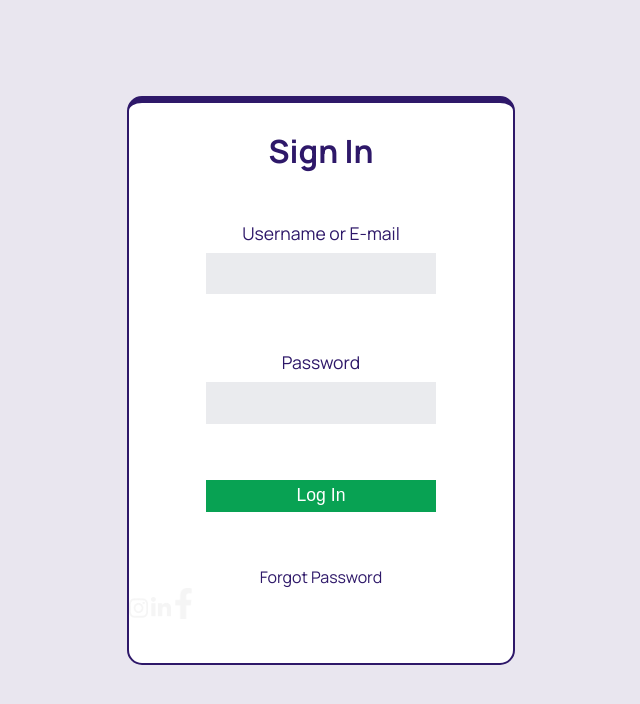
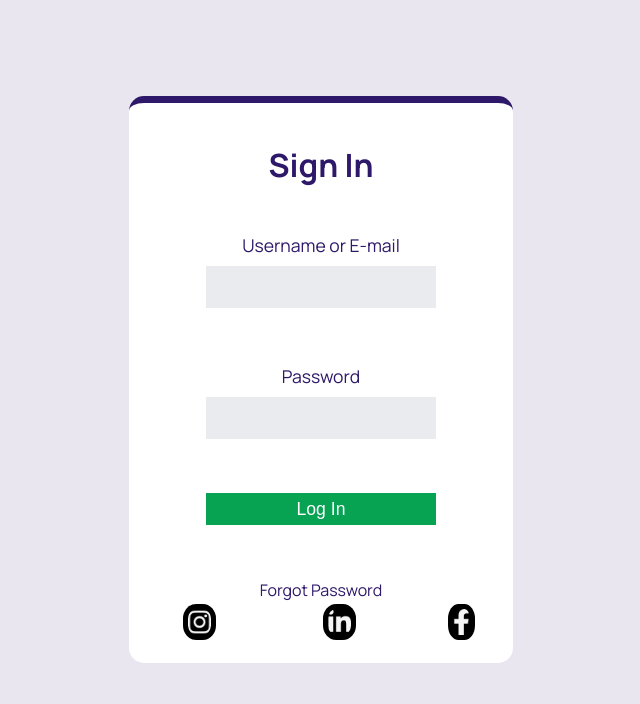
Before and after one commit to hels237/kampcoder48, a plain HTML site: page SignIn.html in a window 1280 px wide. Shown: the whole page, without its empty margins (319-959 px from the left). Drawn offline with Linux system fonts and the light colour scheme.

Commit message:
somes changement in a logForm, new add

```diff
--- a/SignIn.html
+++ b/SignIn.html
@@ -34,15 +34,24 @@
 
 
             <div class="socialNetwork">
+
+                <div class="blokImage">
                     <a href="#" target="_blank">
-                    <img src="/images/instagram.png">
+                        <img src="/images/instagram.png" class="icon1">
                     </a>
+                </div>
+
+                <div class="blokImage" class="icon1">
                     <a href="#" target="_blank">
-                    <img src="/images/linkedin-in.png">
+                        <img src="/images/linkedin-in.png" class="icon2"
                     </a>
+                </div>
+
+                <div class="blokImage">
                     <a href="#" target="_blank">
-                    <img src="/images/facebook-f.png" >
+                        <img src="/images/facebook-f.png"  class="icon3">
                     </a>
+                </div>
 
             </div>
 
--- a/css/login.css
+++ b/css/login.css
@@ -32,7 +32,8 @@ body{
 /*************************************************main***************************************/
 h1{
     text-align: center;
-    padding: 1.6rem;
+    padding: 1.5rem;
+    margin-top: 1rem;
 }
 .loginForm{
 
@@ -43,7 +44,11 @@ h1{
     border: 2px solid #2e1869;
     border-top: 7px solid #2e1869;
     color: #2e1869;
-    border-radius: 15px;background-color: white;
+    border-radius: 15px;
+   background-color: white;
+    border-left: transparent;
+    border-bottom: transparent;
+    border-right: transparent;
 
 
 
@@ -58,6 +63,7 @@ form{
     align-items: center;
     margin: auto;
     margin-bottom: 2rem;
+
 
 }
 
@@ -79,7 +85,7 @@ form input{
 
 form label {
    display: block;
-   height: 4vh;
+   height: 4.2vh;
    font-size: 1.1em;
 }
 
@@ -90,7 +96,7 @@ form #first{
 }
 
 form #second{
-    margin-bottom: 3.5rem;
+    margin-bottom: 3.4rem;
 
 
 }
@@ -104,17 +110,48 @@ form button{
     font-size: 1.1em;
 }
 
-img{
-    width: 5%;
+a img{
+
+    width: 17%;
+    height: 17%;
+    border-radius:40%;
+    object-fit: contain;
+    background-color:black;
+    padding: 5px;
+}
+
+.blokImage{
+   display: flex;
+   justify-content: center;
+   align-items: center;
+   padding: 3px;
+}
+
+
+.socialNetwork{
+
+    display: flex;
+    justify-content: center;
+    align-items: center;
+
+
 }
 
 a {
     color: #2e1869;
     text-align: center;
     text-decoration: none;
+
 }
-a:hover{
-    text-decoration: underline;
+.icon1:hover:hover{
+  background: #2ac5fd;
+}
+
+.icon2:hover{
+    background: #007ebb;
+}
+.icon3:hover{
+    background: #3c5a98;
 }
 
 
```
Lines whose indentation alone changed are shown as unchanged.
